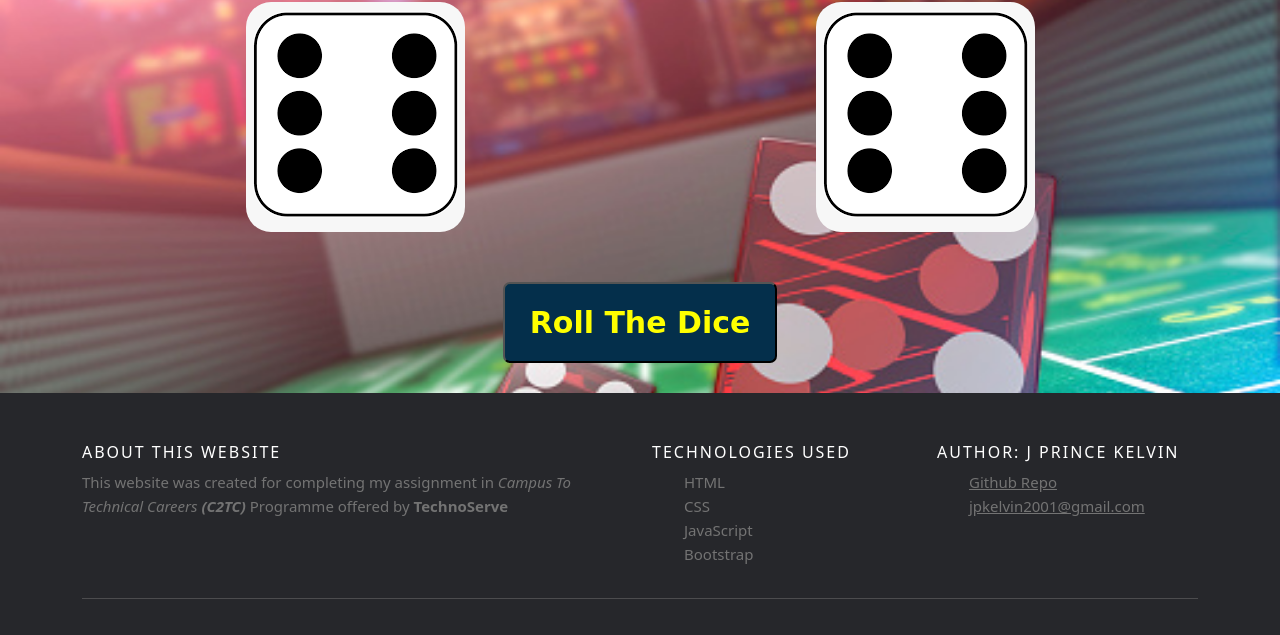
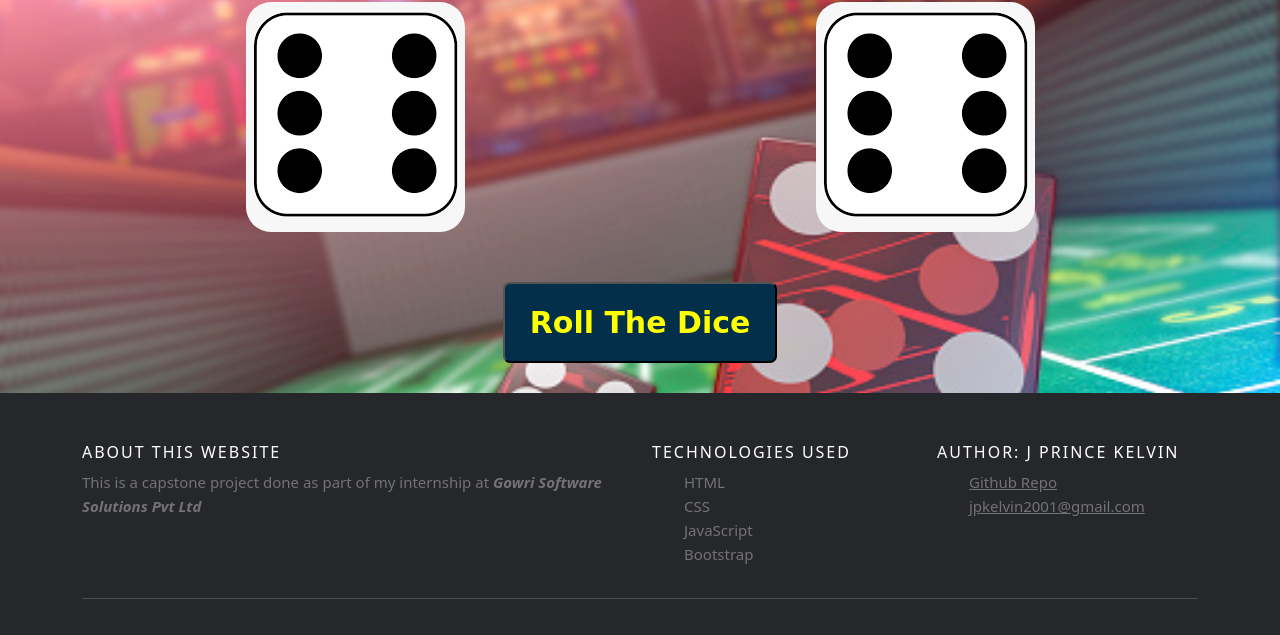
Before and after one commit to jpkelvin/Dice-Game, a plain HTML site: page index.html in a window 1280 px wide. Shown: the part 168-803 px from the top of the page. Drawn offline with Linux system fonts and the light colour scheme.

Commit message:
Update index.html

```diff
--- a/index.html
+++ b/index.html
@@ -46,8 +46,9 @@
           <div class="row">
             <div class="col-sm-12 col-md-6">
               <h6>About This Website</h6>
-              <p class="text-justify">This website was created for completing my assignment in <i> Campus To Technical Careers <strong>(C2TC)</strong></i> Programme offered by <strong>TechnoServe</strong> </p>
-            </div>
+<!--               <p class="text-justify">This website was created for completing my assignment in <i> Campus To Technical Careers <strong>(C2TC)</strong></i> Programme offered by <strong>TechnoServe</strong> </p> -->
+           <p class="text-justify">This is a capstone project done as part of my internship at <i><strong>Gowri Software Solutions Pvt Ltd</strong></i></p>
+	   </div>
 
             <div class="col-xs-6 col-md-3">
               <h6>Technologies Used</h6>
```
